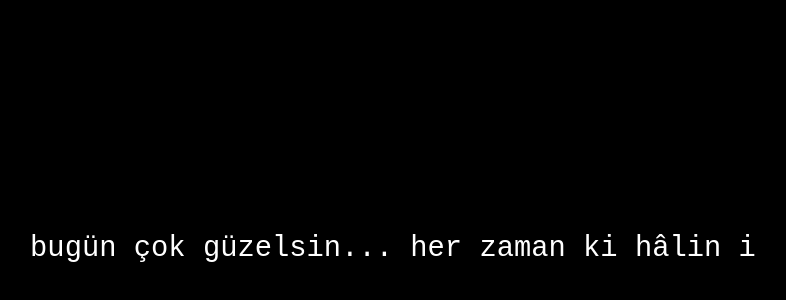
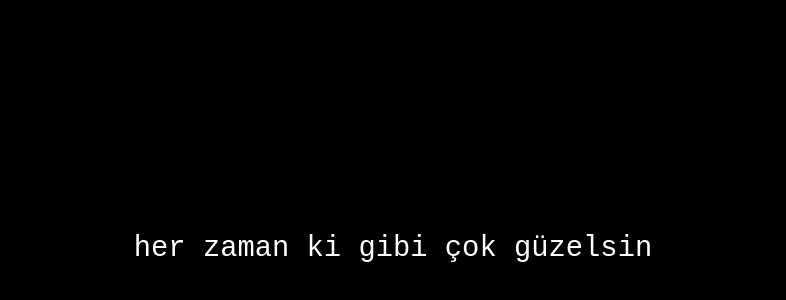
Before and after one commit to benyag1z/a1, a plain HTML site: page index.html in a window 1280 px wide. Shown: the part 172-472 px from the top of the page, without its empty margins (246-1032 px from the left). Drawn offline with Linux system fonts and the light colour scheme.

Commit message:
Update index.html

```diff
--- a/index.html
+++ b/index.html
@@ -35,7 +35,7 @@
   <div id="typewriter"></div>
 
   <script>
-    const text = "bugün çok güzelsin... her zaman ki hâlin işte :) ";
+    const text = "her zaman ki gibi çok güzelsin";
     const typewriter = document.getElementById("typewriter");
     let index = 0;
 
```
